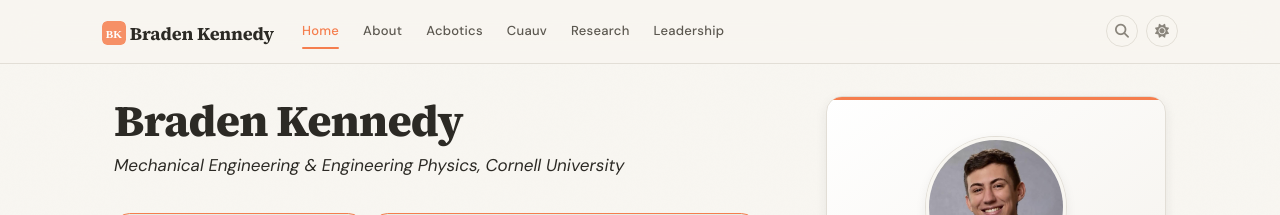
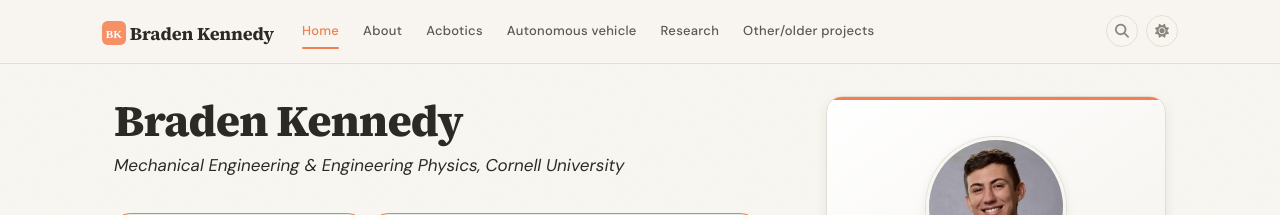
Before and after one commit to braden-kennedy/bkennedyportfolio, a Jekyll site: the page built from _pages/home.md, in a window 1280 px wide. Shown: the top 215 px of the page. Built offline with Jekyll 4.4.1, drawn with Linux system fonts in a browser that asks for light colours; a style sheet for code colours, icons or effects is not loaded.

Commit message:
Updated nav_pages directory _config.yml

```diff
--- a/_config.yml
+++ b/_config.yml
@@ -37,15 +37,15 @@ analytics:
 # STEP 4: Choose Your Pages (comment out any you don't need)
 # ============================================================
 nav_pages:
-  - name: about
+  - name: About
   - name: Acbotics
   # - name: publications
-  - name: CUAUV
+  - name: Autonomous Vehicle
   # - name: awards
   # - name: software
   # - name: team
-  - name: research
-  - name: leadership
+  - name: Research
+  - name: Other/Older Projects
   # - name: activities
   # - name: blogs
 
```
